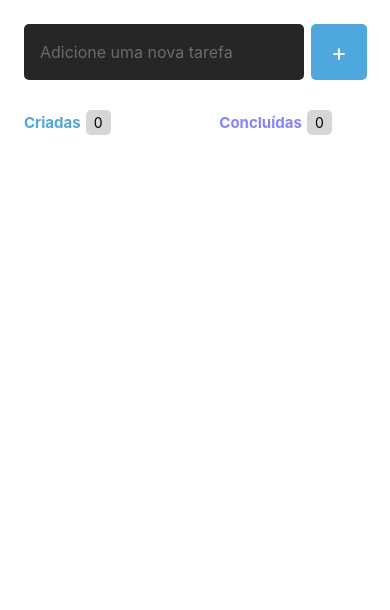
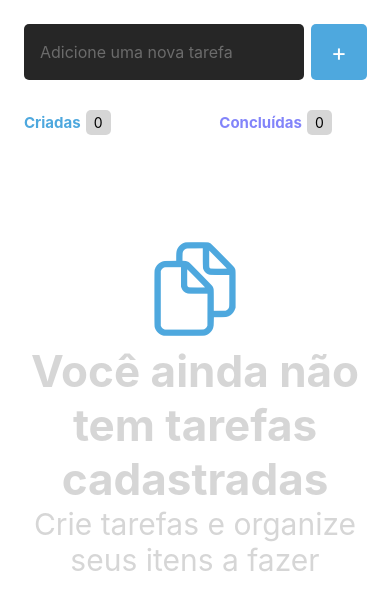
Before and after one commit to Dagostini01/todolist-rocket, a React Native app: screen / in a window 390 px wide. Shown: the top 610 px of the page. Built offline with nearby package versions, Linux system fonts and the light colour scheme.

Commit message:
feat: criando listempty lista vazia

```diff
--- a/src/screens/Home/index.tsx
+++ b/src/screens/Home/index.tsx
@@ -1,4 +1,5 @@
 import { FlatList, SafeAreaView, Text, TextInput, TouchableOpacity, View } from 'react-native';
+import Ionicons from '@expo/vector-icons/Ionicons';
 import { s } from './styles';
 import { Tarefa } from '../../components/Tarefa';
 import { useState } from 'react';
@@ -10,7 +11,6 @@ export default function Home() {
     const [tarefas, setTarefas] = useState<string[]>([])
 
     function handleTarefa() {
-        console.log("clicou")
         setTarefas(prevState => [...prevState, tarefa])
     }
 
@@ -57,6 +57,13 @@ export default function Home() {
                         conteudo={item}
                     />
                 )}
+                ListEmptyComponent={() => (
+                    <View style={s.containerlistEmptyText}>
+                        <Ionicons name="documents-outline" size={100} color="#4EA8DE" />
+                        <Text style={s.listEmptyText1}>Você ainda não tem tarefas cadastradas</Text>
+                        <Text style={s.listEmptyText2}>Crie tarefas e organize seus itens a fazer</Text>
+                    </View>
+                )}
             />
 
         </View>
--- a/src/screens/Home/styles.ts
+++ b/src/screens/Home/styles.ts
@@ -61,4 +61,19 @@ export const s = StyleSheet.create({
     alignItems: "center",
   },
   tarefaView: {},
+  listEmptyText1: {
+    color: "#33333333",
+    fontWeight: "bold",
+    textAlign: "center",
+    fontSize: 44,
+  },
+  listEmptyText2: {
+    color: "#33333333",
+    textAlign: "center",
+    fontSize: 30,
+  },
+  containerlistEmptyText: {
+    marginTop: 100,
+    alignItems: "center",
+  },
 });
```
